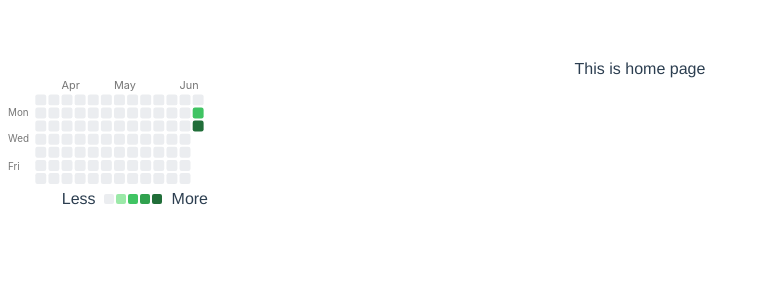
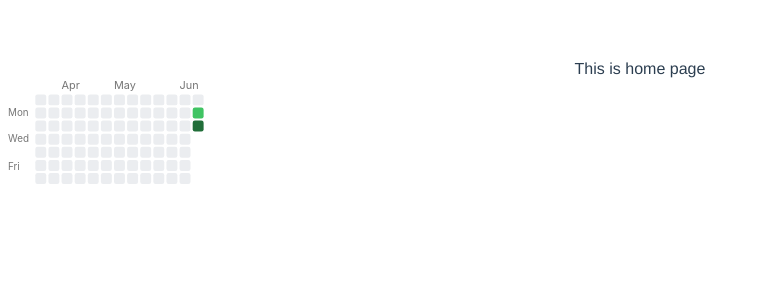
Before and after one commit to mecree5/memos_frontend, a Vue app: page / in a window 1280 px wide. Shown: the top 300 px of the page, without its empty margins (0-760 px from the left). Built offline with nearby package versions, Linux system fonts and the light colour scheme.

Commit message:
feat: :sparkles: Add "showLable" prop

```diff
--- a/src/components/vue3-calendar-heatmap/CalendarHeatmap.tsx
+++ b/src/components/vue3-calendar-heatmap/CalendarHeatmap.tsx
@@ -58,7 +58,11 @@ export default defineComponent({
       type: Number,
       default: 65
     },
-    darkMode: Boolean
+    darkMode: Boolean,
+    showLable: {
+      type: Boolean,
+      default: false
+    }
   },
   emits: ['dayClick'],
   setup(props, { emit }) {
@@ -273,7 +277,7 @@ export default defineComponent({
             </g>
           </svg >
 
-
+          {props.showLable &&
             <div class="vch__legend">
               <slot name="legend">
                 <div class="vch__legend-left">
@@ -305,6 +309,7 @@ export default defineComponent({
                 </div>
               </slot>
             </div>
+          }
         </div >
 
       </>
```
Lines whose indentation alone changed are shown as unchanged.
